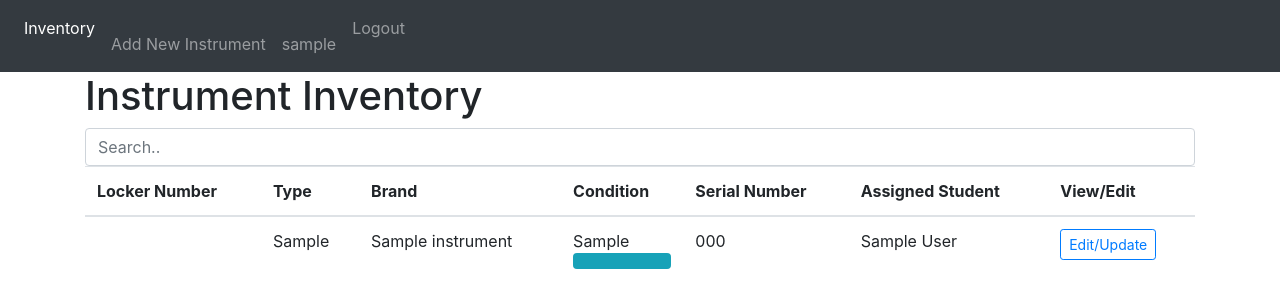
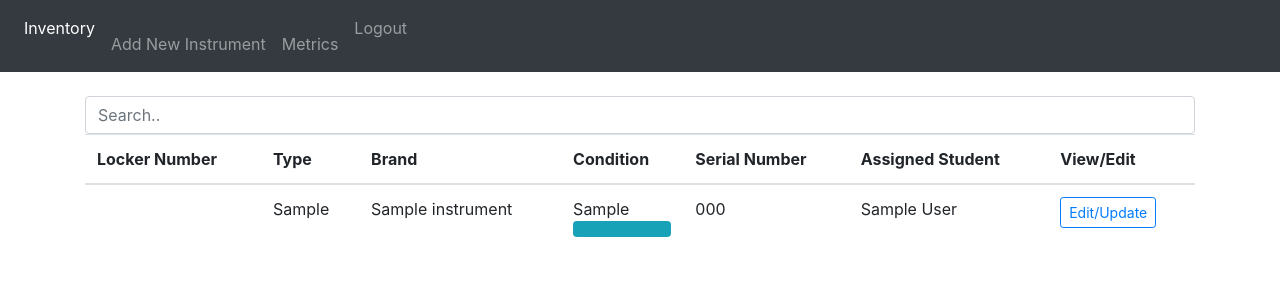
Before and after one commit to Ruecktenwald/instrument_inventory_app, a Django app: page / in a window 1280 px wide. Shown: the top 308 px of the page. Run offline with Django 3.2, Linux system fonts and the light colour scheme; a user stored in the database is signed in; tables that the repository leaves empty hold one stand-in row (values such as "Sample post").

Commit message:
add metrics

```diff
--- a/instrument_inventory_app/apps/inventory/models.py
+++ b/instrument_inventory_app/apps/inventory/models.py
@@ -79,7 +79,7 @@ class Instrument(models.Model):
         max_length=64, choices=InstrumentKind.choices, blank=False, null=True
     )
 
-    instrument_name = models.CharField(max_length=64, blank=True, null=True)
+    instrument_name = models.CharField(max_length=64, blank=False, null=True)
     serial_number = models.CharField(max_length=64, unique=True, blank=False, null=True)
 
     condition = models.CharField(
--- a/instrument_inventory_app/templates/index.html
+++ b/instrument_inventory_app/templates/index.html
@@ -3,9 +3,7 @@
 {% block title %}Home{% endblock %}
 
 {% block content %}
-<h1>
-  Instrument Inventory
-</h1>
+<br>
 <input class="form-control" id="myInput" type="text" placeholder="Search..">
 <div class="table-responsive">
   <table class="table">
--- a/instrument_inventory_app/templates/inventory/profile.html
+++ b/instrument_inventory_app/templates/inventory/profile.html
@@ -1,6 +1,6 @@
 {% extends 'base.html' %}
 
-{% block title %}Profile{% endblock %}
+{% block title %}Metrics{% endblock %}
 
 {% block content %}
 <center><h1>
--- a/instrument_inventory_app/templates/navbar.html
+++ b/instrument_inventory_app/templates/navbar.html
@@ -1,5 +1,6 @@
-<nav class="navbar navbar-expand-md bg-dark navbar-dark">
+<nav class="navbar navbar-collapse navbar-expand-lg bg-dark navbar-dark">
     <ul class="navbar-nav ">
+
         {% url 'inventory:index' as index_url %}
         <li  {% if request.path == index_url %} class="nav-item active" {% else %}class="nav-item" {%endif%} >
             <a class="nav-link">{% if request.path == index_url %}Inventory</a>{% else %}<a class="nav-link" href="{{ index_url }}">Inventory</a>{% endif %}</a>
@@ -10,20 +11,15 @@
             <a class="nav-link ">{% if request.path == add_instrument_url %}Add New Instrument</a>{% else %}<a class="nav-link" href="{{ add_instrument_url }}">Add New Instrument</a>{% endif %}</a>
 
         </li>
-       <!--  {% url 'inventory:contact' as contact_url %}
-        <li {% if request.path == contact_url %} class="nav-item active" {% else %}class="nav-item" {%endif%}>
-
-            <a class="nav-link">{% if request.path == contact_url %}Contact</a>{% else %}<a class="nav-link" href="{{ contact_url }}">Contact</a>{% endif %}</a>
-        </li> -->
 
         {% if user.is_authenticated %}
         {% url 'inventory:profile' as profile_url %}
         <li {% if request.path == profile_url %} class="nav-item active" {% else %}class="nav-item" {%endif%}>
 
-            <a class="nav-link" >{% if request.path == profile_url %} {{user.username }}</a>{% else %}<a class="nav-link" href="{{ profile_url }}">{{ user.username }}</a>
+            <a class="nav-link" >{% if request.path == profile_url %}Metrics</a>{% else %}<a class="nav-link" href="{{ profile_url }}">Metrics</a>
         </li>
         <li class="nav-item">
-            <a class="nav-link  " href="{% url 'inventory:logout' %}">Logout</a>
+            <a class="nav-link" href="{% url 'inventory:logout' %}">Logout</a>
         </li>
         {% endif %}
 
@@ -32,6 +28,16 @@
             <a class="nav-link" href="{% url 'inventory:login' %}">Login</a>
         </li>
     </ul>
-    {% endif %}
+  {% endif %}
 
 </nav>
+
+
+
+
+
+ <!--  {% url 'inventory:contact' as contact_url %}
+        <li {% if request.path == contact_url %} class="nav-item active" {% else %}class="nav-item" {%endif%}>
+
+            <a class="nav-link">{% if request.path == contact_url %}Contact</a>{% else %}<a class="nav-link" href="{{ contact_url }}">Contact</a>{% endif %}</a>
+        </li> -->
```
Also changed, not shown: instrument_inventory_app/apps/inventory/migrations/0015_alter_instrument_instrument_name.py (added).
